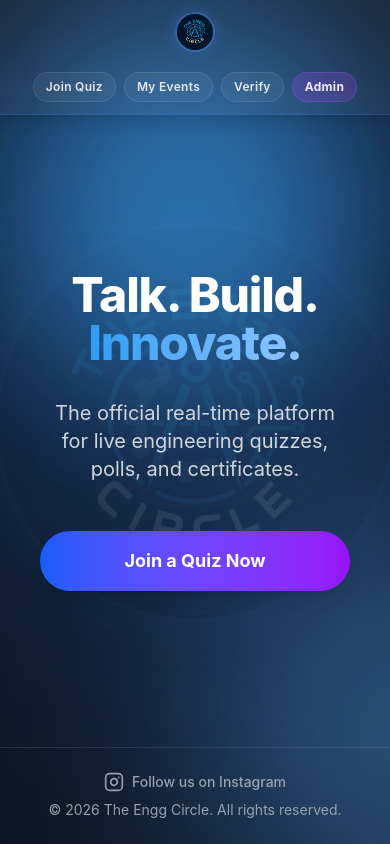
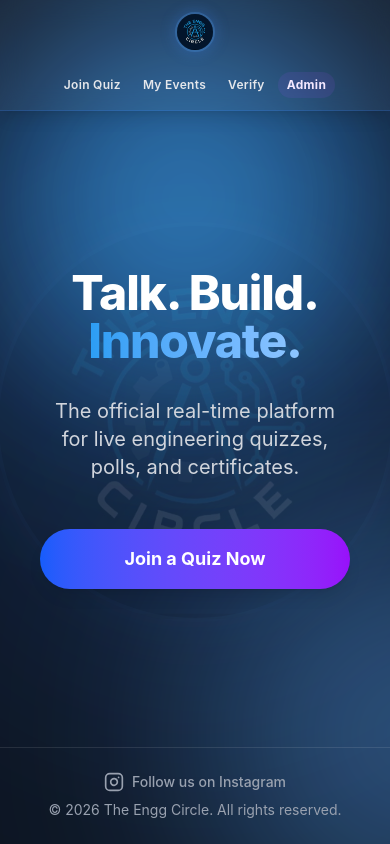
Before and after one commit to rajbabugoswami/engg-circle-app, a React app in the folder frontend/: page / in a window 390 px wide. Built offline with nearby package versions, Linux system fonts and the light colour scheme; no server answers; the HTML template or start-up script is replaced by a standard one.

Commit message:
Remove mobile navbar borders and reduce spacing

```diff
--- a/frontend/src/pages/Home.jsx
+++ b/frontend/src/pages/Home.jsx
@@ -16,11 +16,11 @@ const Home = () => {
           <div className="flex items-center justify-center">
             <img src="/logo.jpeg" alt="The Engg Circle Logo" className="h-10 w-10 md:h-14 md:w-14 rounded-full object-cover shadow-[0_0_15px_rgba(59,130,246,0.3)] border-2 border-blue-400/30" />
           </div>
-          <nav className="flex flex-row flex-wrap justify-center gap-2 md:gap-4 items-center w-full md:w-auto mt-3 md:mt-0">
-            <Link to="/join" className="px-3 py-1.5 md:px-5 md:py-2.5 bg-white/5 md:bg-transparent rounded-full border border-white/10 md:border-transparent hover:border-blue-400/50 hover:bg-blue-500/10 text-gray-200 hover:text-white text-xs md:text-base font-semibold tracking-wide transition-all duration-300 hover:shadow-[0_0_15px_rgba(59,130,246,0.3)]">Join Quiz</Link>
-            <Link to="/student/dashboard" className="px-3 py-1.5 md:px-5 md:py-2.5 bg-white/5 md:bg-transparent rounded-full border border-white/10 md:border-transparent hover:border-blue-400/50 hover:bg-blue-500/10 text-gray-200 hover:text-white text-xs md:text-base font-semibold tracking-wide transition-all duration-300 hover:shadow-[0_0_15px_rgba(59,130,246,0.3)]">My Events</Link>
-            <Link to="/verify-certificate" className="px-3 py-1.5 md:px-5 md:py-2.5 bg-white/5 md:bg-transparent rounded-full border border-white/10 md:border-transparent hover:border-blue-400/50 hover:bg-blue-500/10 text-gray-200 hover:text-white text-xs md:text-base font-semibold tracking-wide transition-all duration-300 hover:shadow-[0_0_15px_rgba(59,130,246,0.3)]">Verify</Link>
-            <Link to="/admin" className="px-3 py-1.5 md:px-5 md:py-2.5 bg-purple-500/20 md:bg-purple-500/10 rounded-full border border-purple-500/30 hover:border-purple-400 hover:bg-purple-500/30 text-purple-100 hover:text-white text-xs md:text-base font-bold tracking-wide transition-all duration-300 hover:shadow-[0_0_15px_rgba(168,85,247,0.4)]">Admin</Link>
+          <nav className="flex flex-row flex-wrap justify-center gap-1 md:gap-2 items-center w-full md:w-auto mt-3 md:mt-0">
+            <Link to="/join" className="px-2 py-1 md:px-4 md:py-2 rounded-full border border-transparent hover:border-blue-400/50 hover:bg-blue-500/10 text-gray-200 hover:text-white text-xs md:text-base font-semibold tracking-wide transition-all duration-300 hover:shadow-[0_0_15px_rgba(59,130,246,0.3)]">Join Quiz</Link>
+            <Link to="/student/dashboard" className="px-2 py-1 md:px-4 md:py-2 rounded-full border border-transparent hover:border-blue-400/50 hover:bg-blue-500/10 text-gray-200 hover:text-white text-xs md:text-base font-semibold tracking-wide transition-all duration-300 hover:shadow-[0_0_15px_rgba(59,130,246,0.3)]">My Events</Link>
+            <Link to="/verify-certificate" className="px-2 py-1 md:px-4 md:py-2 rounded-full border border-transparent hover:border-blue-400/50 hover:bg-blue-500/10 text-gray-200 hover:text-white text-xs md:text-base font-semibold tracking-wide transition-all duration-300 hover:shadow-[0_0_15px_rgba(59,130,246,0.3)]">Verify</Link>
+            <Link to="/admin" className="px-2 py-1 md:px-4 md:py-2 bg-purple-500/10 rounded-full border border-transparent hover:border-purple-400 hover:bg-purple-500/30 text-purple-100 hover:text-white text-xs md:text-base font-bold tracking-wide transition-all duration-300 hover:shadow-[0_0_15px_rgba(168,85,247,0.4)]">Admin</Link>
           </nav>
         </div>
       </header>
```
